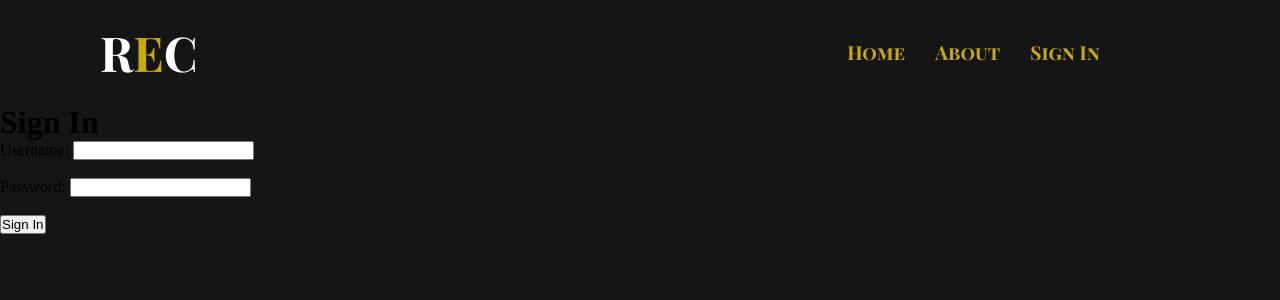
After one commit to Muzeeb-183/College-Project, a Flask app: page /signin in a window 1280 px wide. The commit adds this page. Shown: the top 300 px of the page. Run offline with Flask 3, Linux system fonts and the light colour scheme.

Commit message:
templates added

```diff
--- a/app.py
+++ b/app.py
@@ -16,9 +16,15 @@ def after_request(response):
     response.headers["Pragma"] = "no-cache"
     return response
 
+# Home route
 @app.route("/")
 def index():
     return render_template("index.html")
 
+# Sign-in route
+@app.route("/signin", methods=["GET", "POST"])
+def signin():
+    return render_template("sign.html")
+
 if __name__ == "__main__":
     app.run(debug=True)
--- /dev/null
+++ b/templates/layout.html
@@ -0,0 +1,32 @@
+<!DOCTYPE html>
+<html lang="en">
+
+<head>
+    <meta charset="UTF-8">
+    <meta name="viewport" content="width=device-width, initial-scale=1.0">
+    <link href="{{ url_for('static', filename='styles.css') }}" rel="stylesheet">
+    <title>{% block title %}Home{% endblock %}</title> <!-- Title block to be overridden -->
+</head>
+
+<body>
+    <!-- Navigation Bar -->
+    <nav>
+        <div class="logo">
+            <h1>R<span>E</span>C</h1>
+        </div>
+        <div class="menu-btns">
+            <a href="/">Home</a>
+            <a href="">About</a>
+            <a href="/signin">Sign In</a>
+        </div>
+    </nav>
+
+    <!-- Main content section -->
+    <div class="container">
+        {% block content %}
+        <!-- This block will be overridden by child templates -->
+        {% endblock %}
+    </div>
+
+</body>
+</html>
--- /dev/null
+++ b/templates/sign.html
@@ -0,0 +1,18 @@
+{% extends "layout.html" %}
+
+{% block title %}Sign In{% endblock %} <!-- Sets the title for the sign-in page -->
+
+{% block content %}
+    <div class="signin-container">
+        <h1>Sign In</h1>
+        <form action="/signin" method="POST">
+            <label for="username">Username:</label>
+            <input type="text" id="username" name="username" required><br><br>
+
+            <label for="password">Password:</label>
+            <input type="password" id="password" name="password" required><br><br>
+
+            <button type="submit">Sign In</button>
+        </form>
+    </div>
+{% endblock %}
```
Also changed, not shown: templates/index.html (+4 -24 lines).
